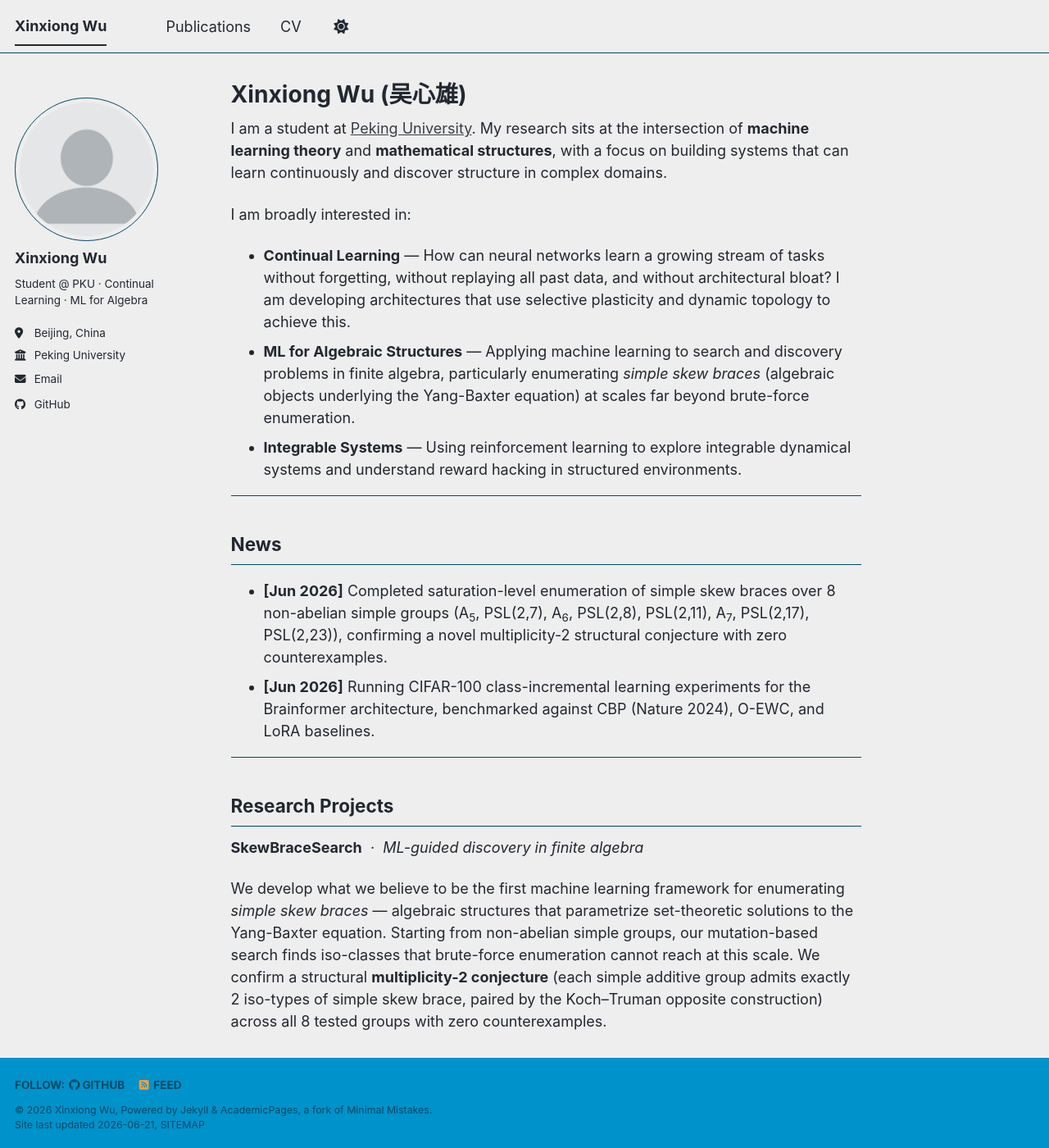
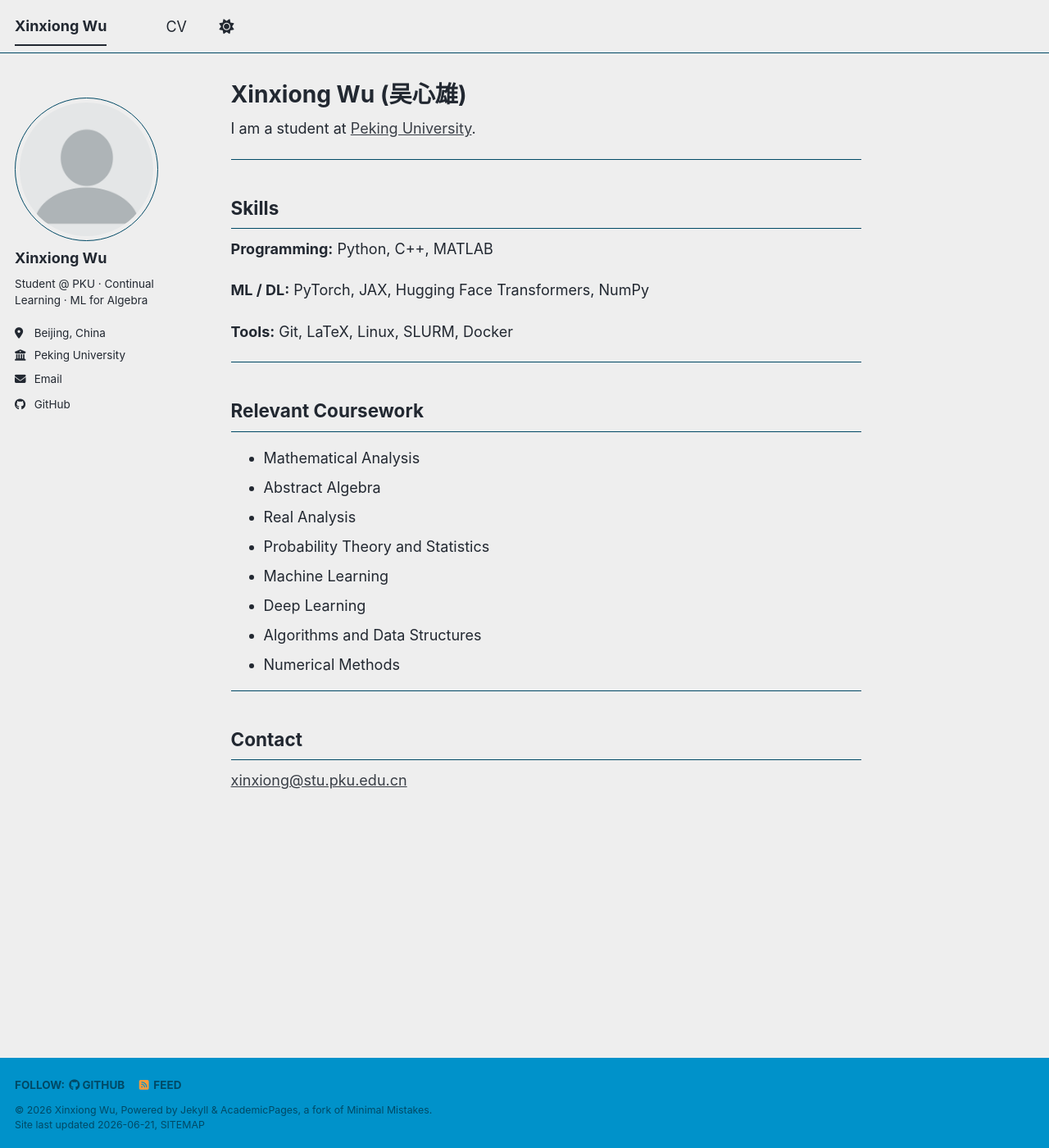
Before and after one commit to Antonio5936/Antonio5936.github.io, a Jekyll site: the page built from _pages/about.md, in a window 1280 px wide and 1400 px high. Shown: the whole window at 82% size. Built offline with Jekyll 4.4.1, drawn with Linux system fonts in a browser that asks for light colours; a script bundle is joined from its source files by our own code; library files that are not in the unit come from our copies; some of the changed text lies outside the part shown.

Commit message:
strip to essentials: name, school, skills, coursework only

```diff
--- a/_data/navigation.yml
+++ b/_data/navigation.yml
@@ -1,6 +1,3 @@
 main:
-  - title: "Publications"
-    url: /publications/
-
   - title: "CV"
     url: /cv/
--- a/_pages/about.md
+++ b/_pages/about.md
@@ -7,44 +7,33 @@ redirect_from:
   - /about.html
 ---
 
-I am a student at [Peking University](https://www.pku.edu.cn/). My research sits at the intersection of **machine learning theory** and **mathematical structures**, with a focus on building systems that can learn continuously and discover structure in complex domains.
-
-I am broadly interested in:
-- **Continual Learning** — How can neural networks learn a growing stream of tasks without forgetting, without replaying all past data, and without architectural bloat? I am developing architectures that use selective plasticity and dynamic topology to achieve this.
-- **ML for Algebraic Structures** — Applying machine learning to search and discovery problems in finite algebra, particularly enumerating *simple skew braces* (algebraic objects underlying the Yang-Baxter equation) at scales far beyond brute-force enumeration.
-- **Integrable Systems** — Using reinforcement learning to explore integrable dynamical systems and understand reward hacking in structured environments.
+I am a student at [Peking University](https://www.pku.edu.cn/).
 
 ---
 
-## News
+## Skills
 
-- **[Jun 2026]** Completed saturation-level enumeration of simple skew braces over 8 non-abelian simple groups (A<sub>5</sub>, PSL(2,7), A<sub>6</sub>, PSL(2,8), PSL(2,11), A<sub>7</sub>, PSL(2,17), PSL(2,23)), confirming a novel multiplicity-2 structural conjecture with zero counterexamples.
-- **[Jun 2026]** Running CIFAR-100 class-incremental learning experiments for the Brainformer architecture, benchmarked against CBP (Nature 2024), O-EWC, and LoRA baselines.
+**Programming:** Python, C++, MATLAB
+
+**ML / DL:** PyTorch, JAX, Hugging Face Transformers, NumPy
+
+**Tools:** Git, LaTeX, Linux, SLURM, Docker
 
 ---
 
-## Research Projects
+## Relevant Coursework
 
-**SkewBraceSearch** &nbsp;·&nbsp; *ML-guided discovery in finite algebra*
-
-We develop what we believe to be the first machine learning framework for enumerating *simple skew braces* — algebraic structures that parametrize set-theoretic solutions to the Yang-Baxter equation. Starting from non-abelian simple groups, our mutation-based search finds iso-classes that brute-force enumeration cannot reach at this scale. We confirm a structural **multiplicity-2 conjecture** (each simple additive group admits exactly 2 iso-types of simple skew brace, paired by the Koch–Truman opposite construction) across all 8 tested groups with zero counterexamples.
-
-**Brainformer** &nbsp;·&nbsp; *Continual learning via selective plasticity*
-
-We investigate whether a transformer-based architecture can sustain lifelong learning on a sequence of tasks without catastrophic forgetting, without growing the model size, and without relying on experience replay. Our approach uses *selective write-gating* (triggered by a reducibility-gap signal) to freeze stable knowledge while keeping plastic capacity for new learning. We evaluate on CIFAR-100 class-incremental learning and a custom Continual-MQAR benchmark, targeting results that beat CBP, O-EWC, and adaptive LoRA across average accuracy, maximum forgetting, and backward transfer.
-
-**IntegrableExplorer** &nbsp;·&nbsp; *Reinforcement learning for integrable systems*
-
-We study RL agents navigating structured dynamical environments and characterize five distinct forms of reward hacking that emerge specifically due to integrability constraints. This work aims to understand how reward shaping interacts with conserved quantities in physics-inspired RL benchmarks.
+- Mathematical Analysis
+- Abstract Algebra
+- Real Analysis
+- Probability Theory and Statistics
+- Machine Learning
+- Deep Learning
+- Algorithms and Data Structures
+- Numerical Methods
 
 ---
 
-## Education
+## Contact
 
-**Peking University**, Beijing, China
-
----
-
-## Misc
-
-I can be reached at [xinxiong@stu.pku.edu.cn](mailto:xinxiong@stu.pku.edu.cn).
+[xinxiong@stu.pku.edu.cn](mailto:xinxiong@stu.pku.edu.cn)
```
Also changed, not shown: _pages/cv.md (+13 -22 lines).
